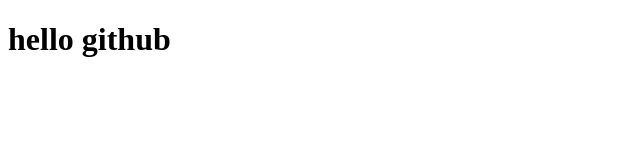
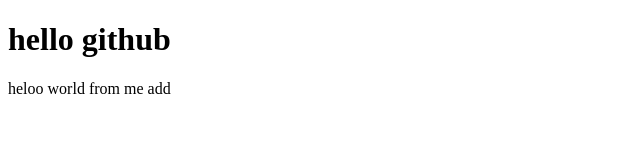
Before and after one commit to malekufb/hello-github8, a plain HTML site: page index.html in a window 1280 px wide. Shown: the whole page, without its empty margins (0-640 px from the left). Drawn offline with Linux system fonts and the light colour scheme.

Commit message:
index.html

```diff
--- a/index.html
+++ b/index.html
@@ -2,5 +2,6 @@
 <html>
 	<body>
 		<h1>hello github</h1>
+		<p>heloo world from me add</p>
 	</body>
 </html>
```
